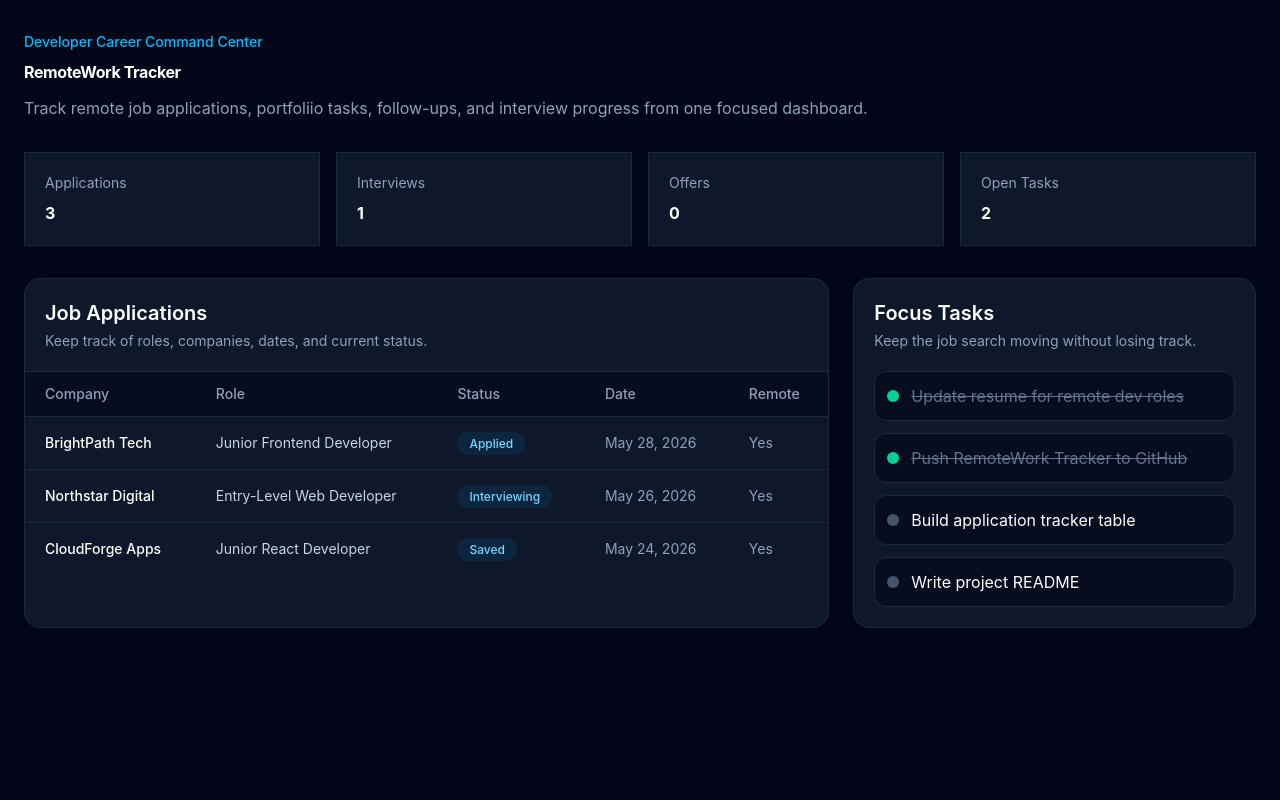
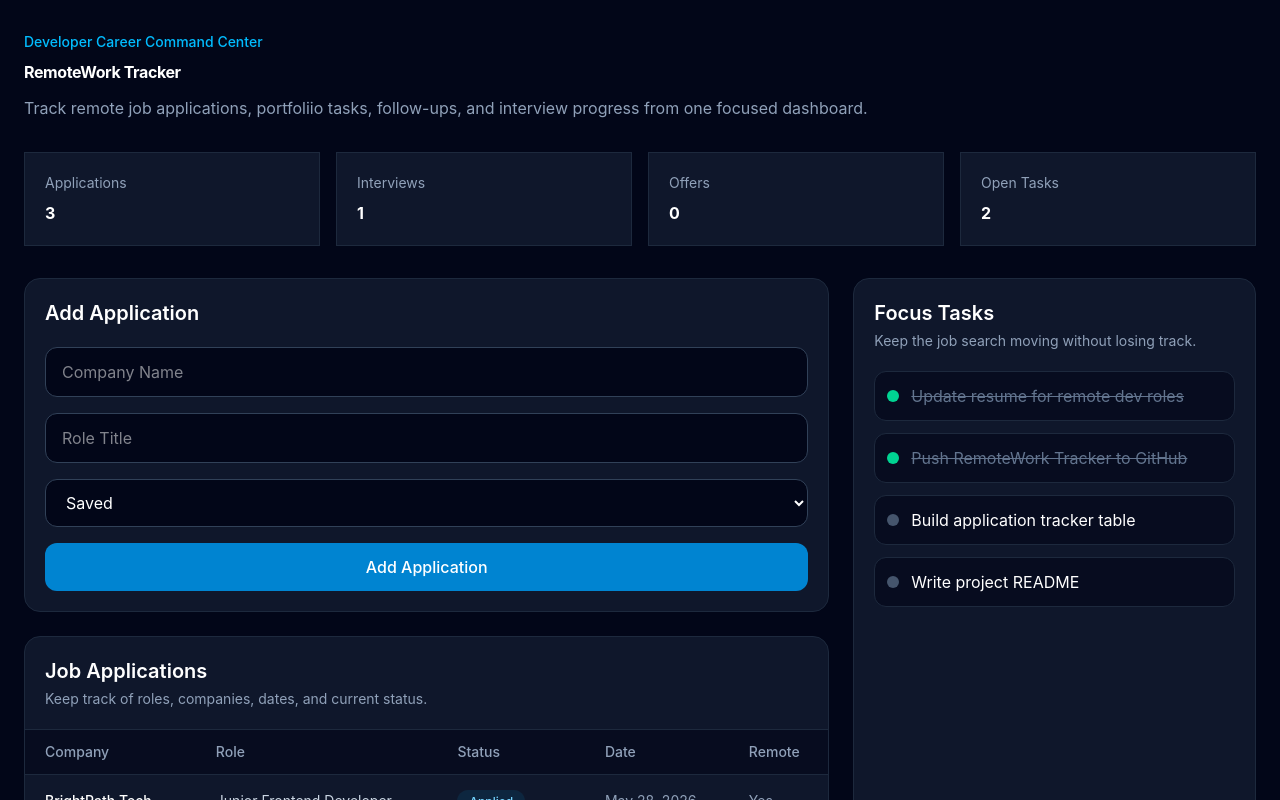
Before and after one commit to Evans-Steven/remote-work-tracker, a React (Vite) app: page / in a window 1280 px wide. Shown: the top 800 px of the page. Built offline with nearby package versions, Linux system fonts and the light colour scheme.

Commit message:
Add application form and state management

```diff
--- a/src/App.jsx
+++ b/src/App.jsx
@@ -1,10 +1,29 @@
+import { useState } from "react"
 import Header from "./components/Header"
 import StatCard from "./components/StatCard"
 import ApplicationTable from "./components/ApplicationTable"
 import TaskPanel from "./components/TaskPanel"
-import { applications, tasks } from "./data/mockData"
+import ApplicationForm from "./components/ApplicationForm"
+import { applications as initialApplications, tasks } from "./data/mockData"
 
 function App() {
+  const [applications, setApplications] = useState(initialApplications)
+
+  function handleAddApplication(newApplication) {
+    const application = {
+      id: Date.now(),
+      ...newApplication,
+      date: new Date().toLocaleDateString("en-US", {
+        month: "short",
+        day: "numeric",
+        year: "numeric",
+      }),
+      remote: true,
+    }
+
+    setApplications([application, ...applications])
+  }
+
   const interviewCount = applications.filter(
     (app) => app.status === "Interviewing"
   ).length
@@ -24,9 +43,19 @@ function App() {
         </div>
 
         <div className="mt-8 grid gap-6 lg:grid-cols-[2fr_1fr]">
-          <ApplicationTable applications={applications} />
+          <div className="space-y-6">
+            <ApplicationForm
+              onAddApplication={handleAddApplication}
+            />
+
+            <ApplicationTable
+              applications={applications}
+            />
+          </div>
+
           <TaskPanel tasks={tasks} />
         </div>
+
       </section>
     </main>
   )
--- /dev/null
+++ b/src/components/ApplicationForm.jsx
@@ -0,0 +1,79 @@
+import { useState } from "react"
+
+function ApplicationForm({ onAddApplication }) {
+    const [formData, setFormData] = useState({
+        company: "",
+        role: "",
+        status: "Saved",
+    })
+
+    function handleChange(e) {
+        setFormData({
+            ...formData,
+            [e.target.name]: e.target.value,
+        })
+    }
+
+    function handleSubmit(e) {
+        e.preventDefault()
+
+        if (!formData.company || !formData.role) return
+
+        onAddApplication(formData)
+
+        setFormData({
+            company: "",
+            role: "",
+            status: "Saved",
+        })
+    }
+
+    return (
+        <section className="rounded-2xl border border-slate-800 bg-slate-900 p-5">
+            <h2 className="text-xl font-semibold">Add Application</h2>
+
+            <form
+                onSubmit={handleSubmit}
+                className="mt-5 flex flex-col gap-4"
+            >
+                <input
+                    type="text"
+                    name="company"
+                    placeholder="Company Name"
+                    value={formData.company}
+                    onChange={handleChange}
+                    className="rounded-xl border border-slate-700 bg-slate-950 px-4 py-3"
+                />
+
+                <input
+                    type="text"
+                    name="role"
+                    placeholder="Role Title"
+                    value={formData.role}
+                    onChange={handleChange}
+                    className="rounded-xl border border-slate-700 bg-slate-950 px-4 py-3"
+                />
+
+                <select
+                    name="status"
+                    value={formData.status}
+                    onChange={handleChange}
+                    className="rounded-xl border border-slate-700 bg-slate-950 px-4 py-3"
+                >
+                    <option>Saved</option>
+                    <option>Applied</option>
+                    <option>Interviewing</option>
+                </select>
+
+                <button
+                    type="submit"
+                    className="rounded-xl bg-sky-600 px-4 py-3 font-medium hover:bg-sky-500"
+                >
+                    Add Application
+                </button>
+            </form>
+        </section>
+    )
+}
+
+export default ApplicationForm
```
